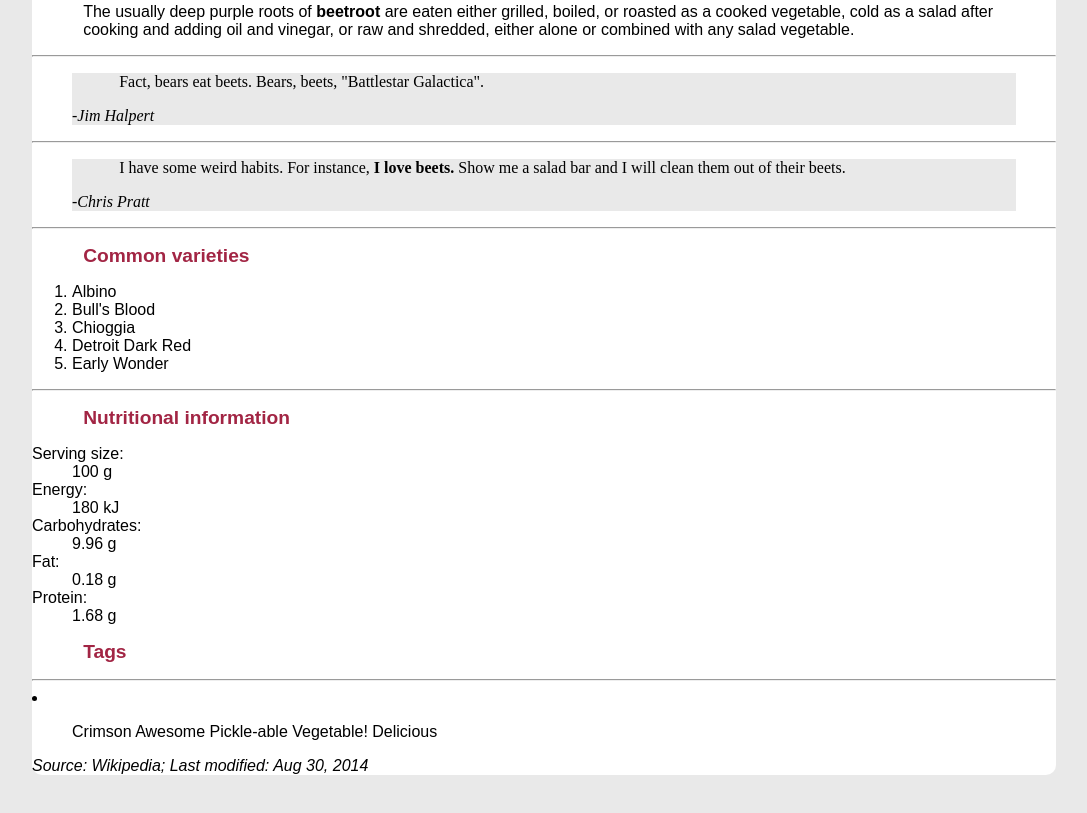
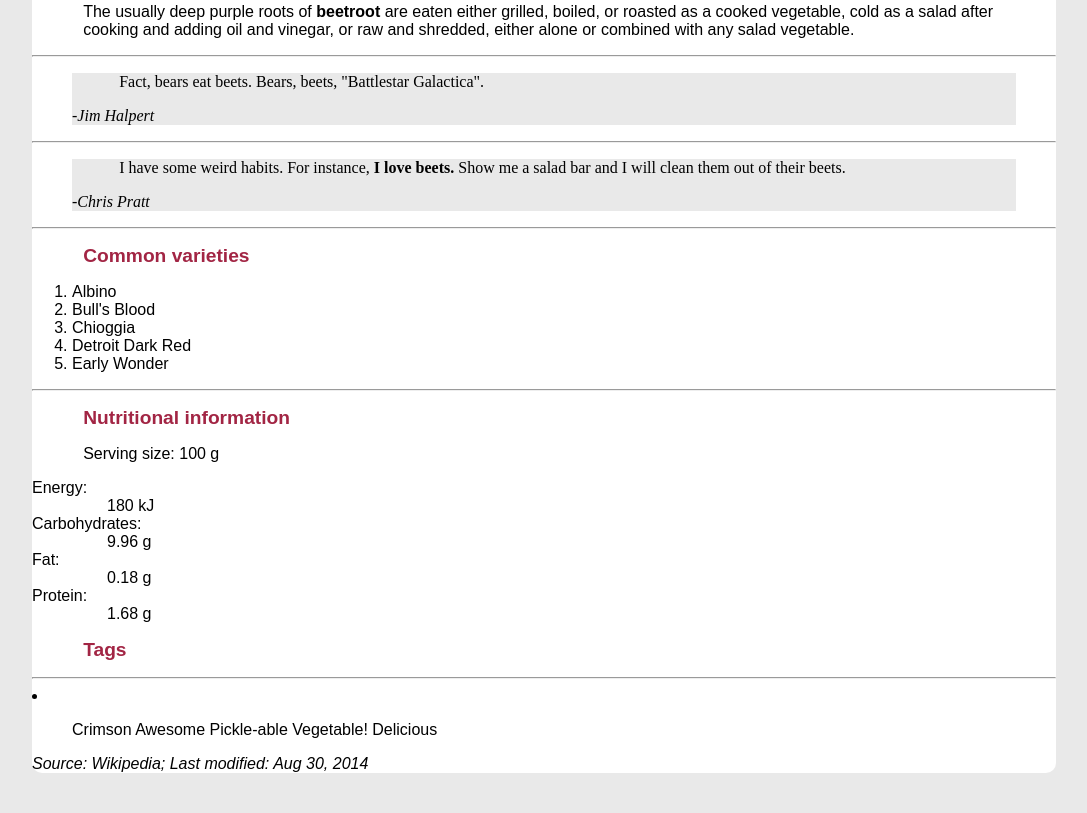
Before and after one commit to pipeclap/dsn1678-exercise-0, a plain HTML site: page index.html in a window 1280 px wide. Shown: the part 920-1733 px from the top of the page, without its empty margins (96-1183 px from the left). Drawn offline with Linux system fonts and the light colour scheme.

Commit message:
fixing de data.

```diff
--- a/css/general.css
+++ b/css/general.css
@@ -8,6 +8,10 @@ body{
 	background-color: white;
 	border-radius: 10px;
 	border-color: red;
+}
+
+data{
+	margin:35;
 }
 
 p{
--- a/index.html
+++ b/index.html
@@ -41,16 +41,12 @@
 					</ol>
             	<hr>
 				<h2>Nutritional information</h2>
+				<p>Serving size: 100 g</p>
 				<dl>
-						<dt>Serving size:</dt>
-							<dd>
-								<data>100 g</data>
-							</dd>
 					<dt>Energy:</dt>
 						<dd>
 							<data>180 kJ</data>
 						</dd>
-
 					<dt>Carbohydrates:</dt>
 						<dd>
 							<data>9.96 g</data>
```
Lines whose indentation alone changed are shown as unchanged.
